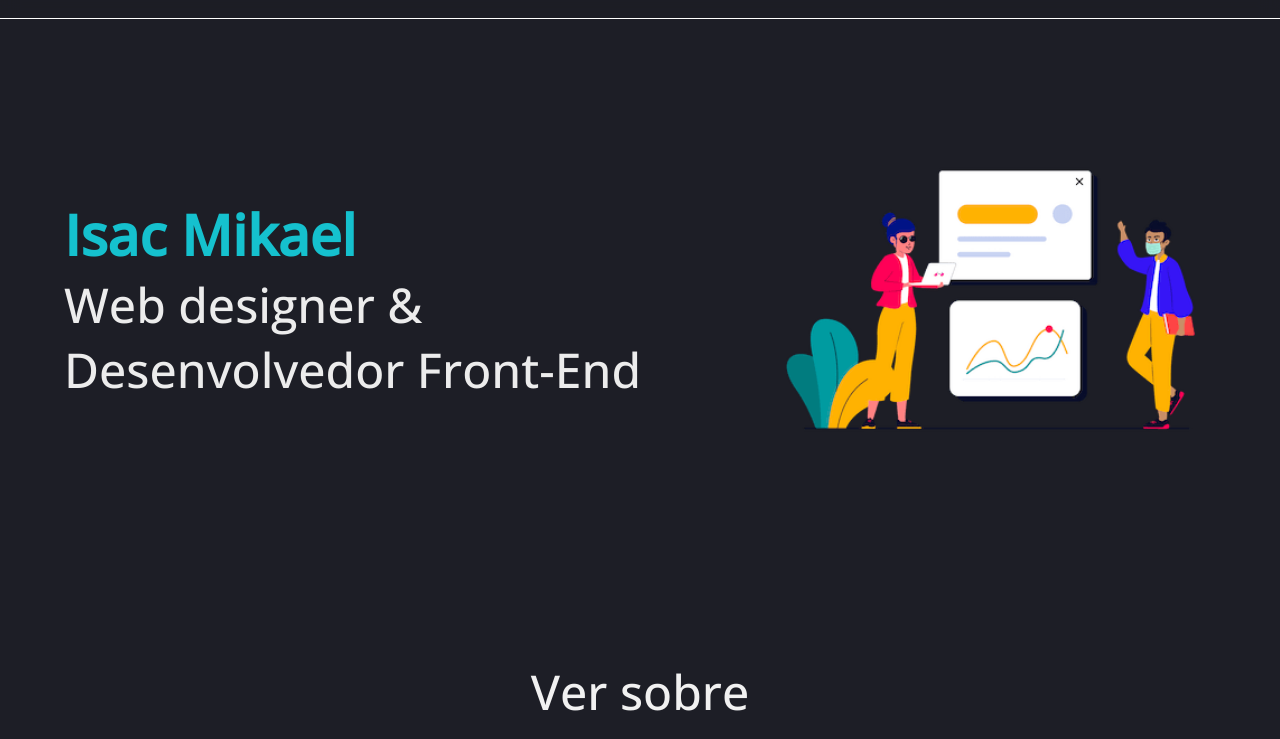
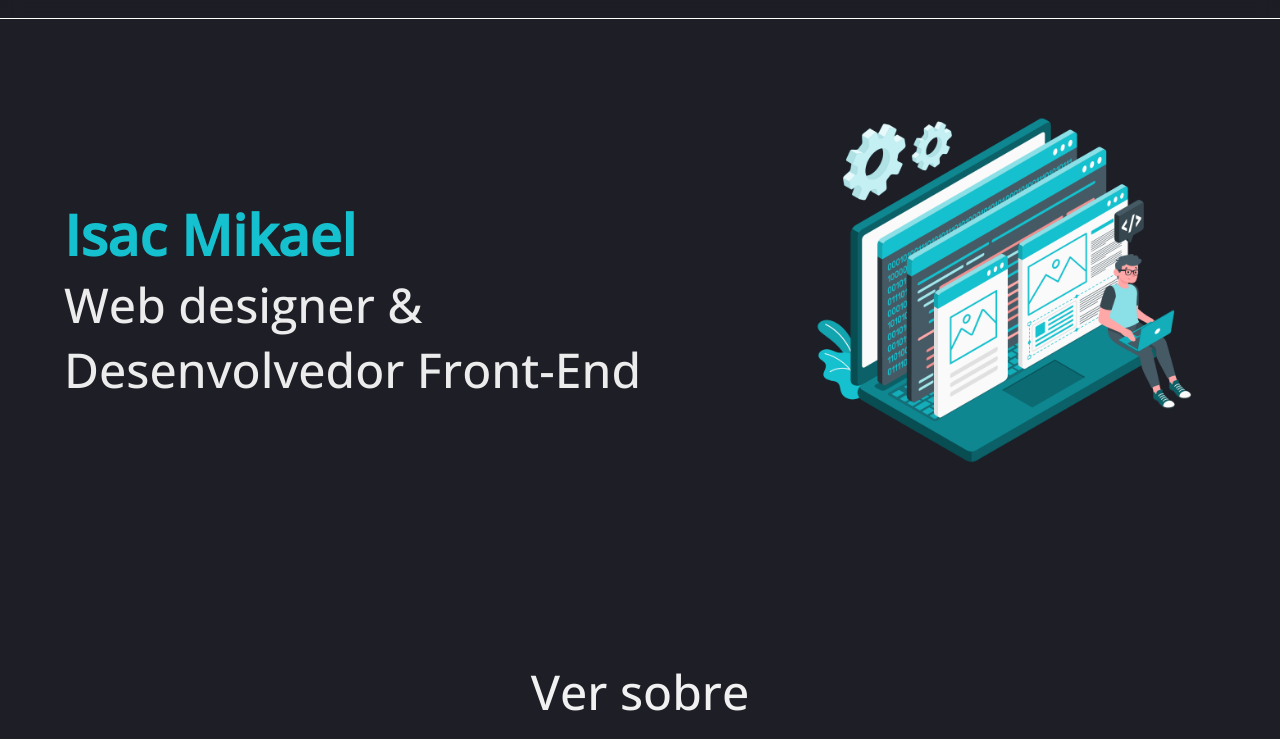
Before and after one commit to Isac-Joestar/Portfolio_Isac-Joestar, a plain HTML site: page index.html in a window 1280 px wide. Shown: the part 61-800 px from the top of the page. Drawn offline with nearby package versions, Linux system fonts and the light colour scheme.

Commit message:
mudando img Home

```diff
--- a/css/index.css
+++ b/css/index.css
@@ -184,7 +184,7 @@ main{
 }
 
 #home_img img{
-    width: 35vw;
+    width: 32vw;
 }
 
 
--- a/index.html
+++ b/index.html
@@ -83,7 +83,7 @@
                 <span id="dev">Desenvolvedor Front-End</span>
             </div>
             <div id="home_img">
-                <img src="./img/Home/Allura.png" alt="imagem ilustrativa">
+                <img src="./img/Home/Artboard.png" alt="imagem ilustrativa">
             </div>
         </main>
     </section>
```
Also changed, not shown: img/Home/Artboard.png (added).
